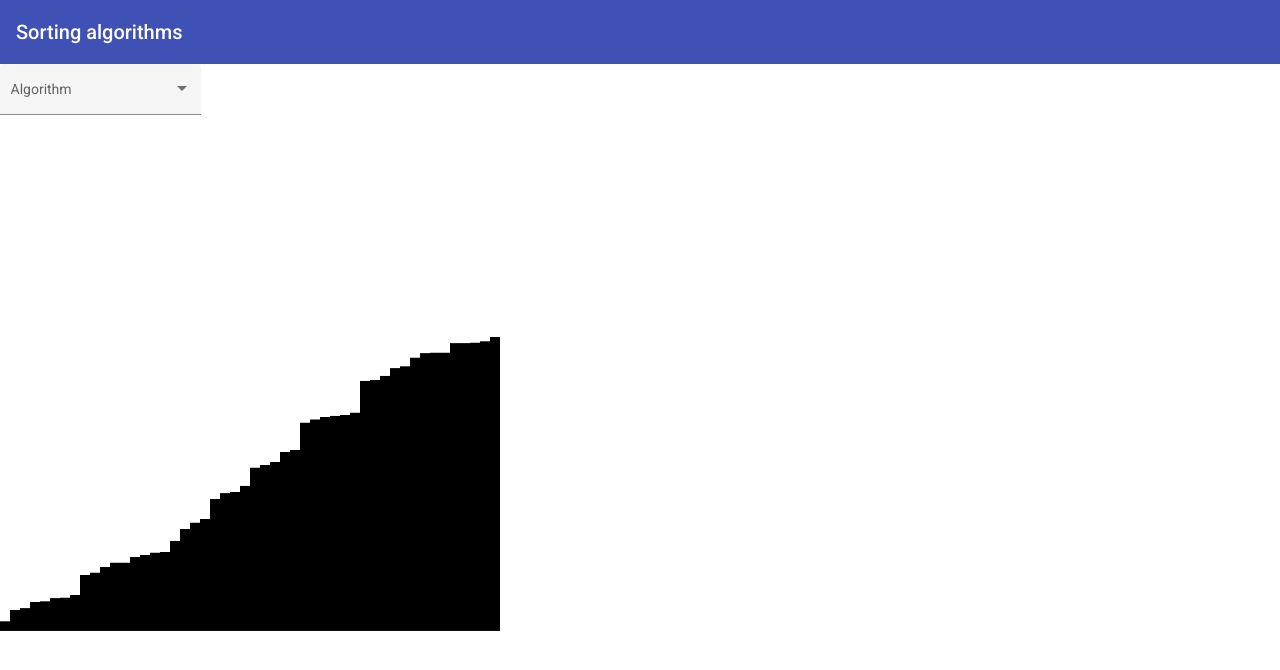
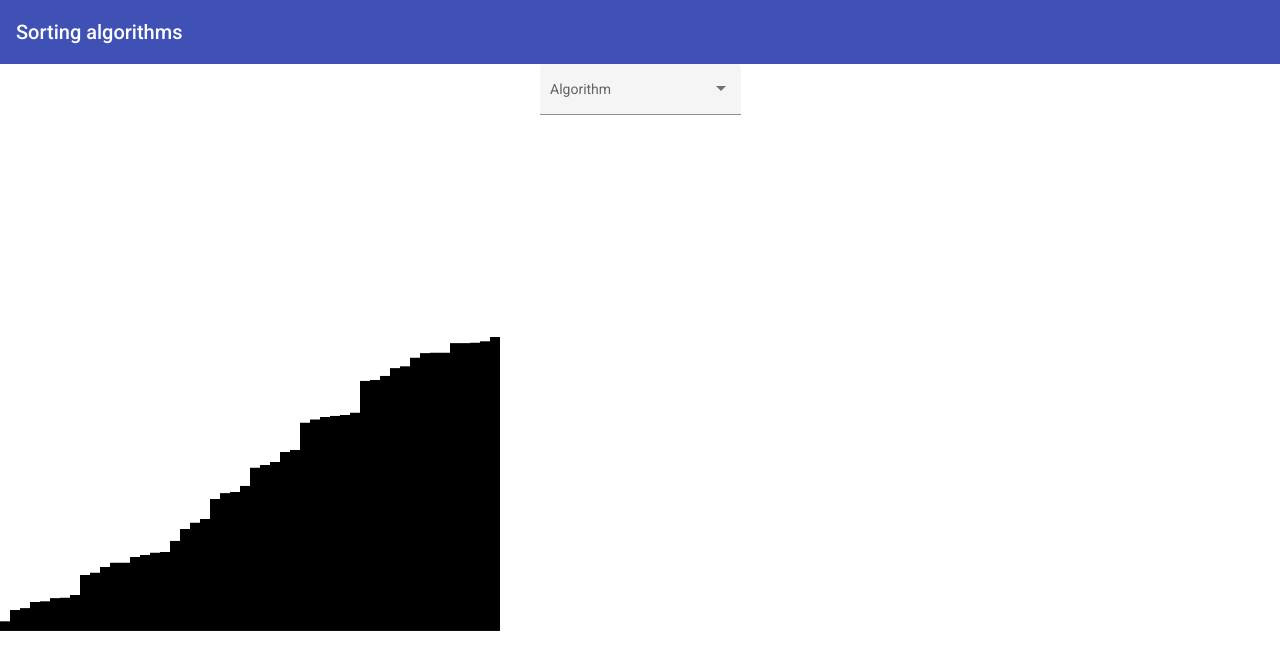
Before and after one commit to bojan-balinovic/Sorting-Algorithms, an Angular app: page / in a window 1280 px wide. Shown: the top 670 px of the page. Built offline with nearby package versions, Linux system fonts and the light colour scheme.

Commit message:
add bootstrap

```diff
--- a/package.json
+++ b/package.json
@@ -20,6 +20,7 @@
     "@angular/platform-browser": "^14.2.0",
     "@angular/platform-browser-dynamic": "^14.2.0",
     "@angular/router": "^14.2.0",
+    "bootstrap": "^5.2.3",
     "d3": "^7.8.3",
     "rxjs": "~7.5.0",
     "tslib": "^2.3.0",
--- a/src/styles.scss
+++ b/src/styles.scss
@@ -1,3 +1,7 @@
+//Bootstrap
+@import '~bootstrap/dist/css/bootstrap.min.css';
+
+//Angular material
 @import '~@angular/material/theming';//notice that the file imported is also different
 @include mat-core();
 
```
